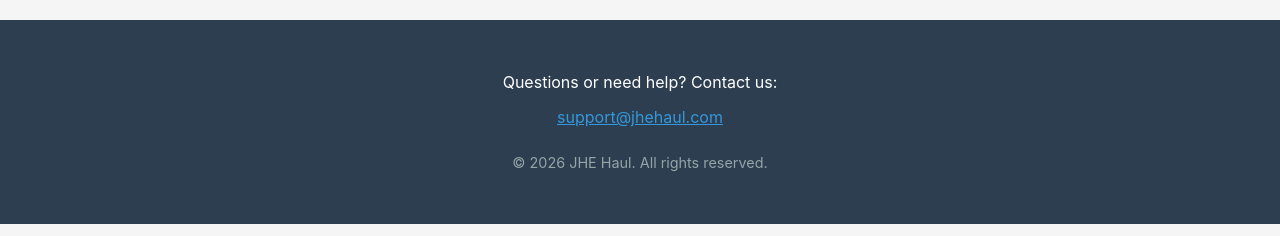
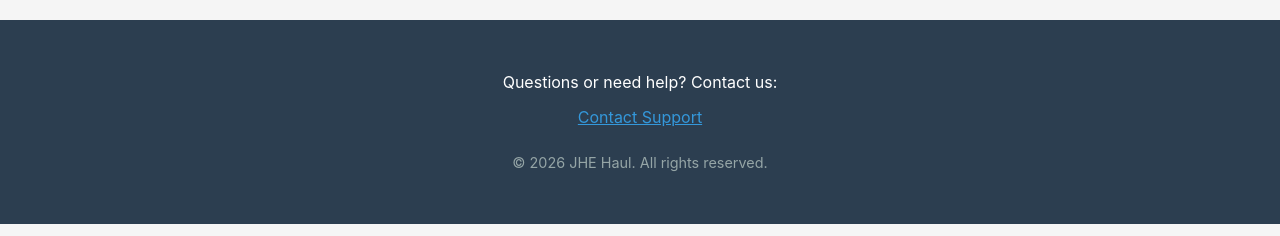
Before and after one commit to jhehaul-debug/jhehaul-app, a Flask app: page / in a window 1280 px wide. Shown: the part 564-800 px from the top of the page. Run offline with Flask 3, Linux system fonts and the light colour scheme; parts of the project's set-up code (start-up, migrations or seed data) failed here and were passed over.

Commit message:
Update footer contact link to use a masked Gmail address
Modify the footer's email link in base.html from "support@jhehaul.com" to a masked link "Contact Support" that directs to "mailto:incorporateiq@gmail.com".

Replit-Commit-Author: Agent
Replit-Commit-Session-Id: 01ca8034-597e-4dc6-bad9-3951263df846
Replit-Commit-Checkpoint-Type: full_checkpoint
Replit-Commit-Event-Id: 4fe866dc-be53-4f9e-abc5-1bc9e167d8e1
Replit-Commit-Screenshot-Url: https://storage.googleapis.com/screenshot-production-us-central1/e608fcba-df07-4074-a9b5-89993c551ac9/01ca8034-597e-4dc6-bad9-3951263df846/mDnJ2cP
Replit-Helium-Checkpoint-Created: true

```diff
--- a/templates/base.html
+++ b/templates/base.html
@@ -76,7 +76,7 @@
     <footer style="background: #2c3e50; color: white; padding: 30px 0; margin-top: 50px; text-align: center;">
         <div class="container">
             <p style="margin-bottom: 10px;">Questions or need help? Contact us:</p>
-            <p><a href="mailto:support@jhehaul.com" style="color: #3498db;">support@jhehaul.com</a></p>
+            <p><a href="mailto:incorporateiq@gmail.com" style="color: #3498db;">Contact Support</a></p>
             <p style="margin-top: 20px; font-size: 0.9rem; color: #95a5a6;">&copy; 2026 JHE Haul. All rights reserved.</p>
         </div>
     </footer>
```
